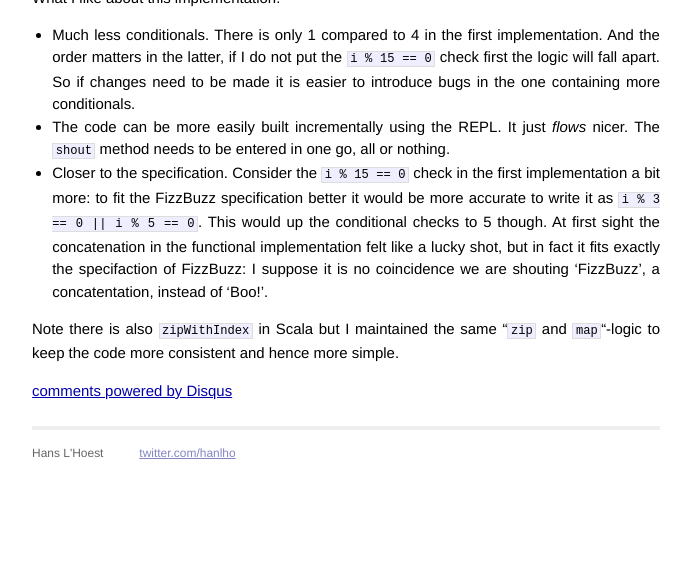
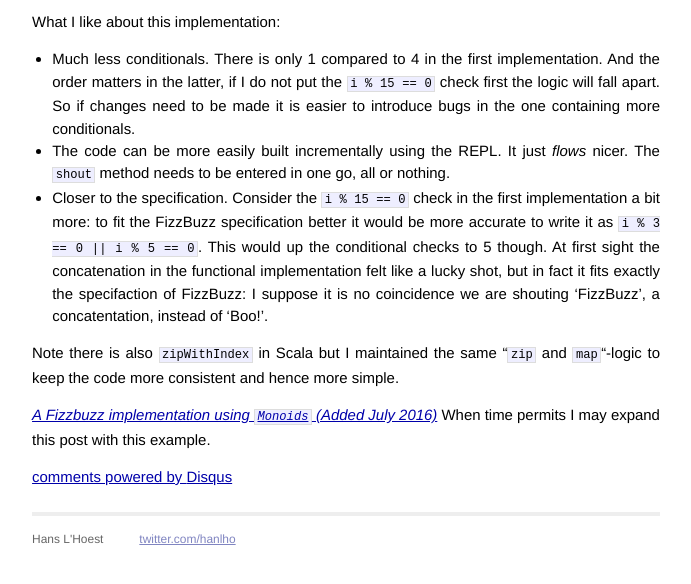
Before and after one commit to lhohan/lhohan.github.io, a Jekyll site: the page built from _posts/2014-02-23-fizzbuzz-stream-fun.md, in a window 1280 px wide and 900 px high, scrolled down 1277 px, cut to the strip 315-899 px from the top of the window. Shown: the whole strip, without its empty margins (294-985 px from the left). Built offline with Jekyll 4.4.1, drawn with Linux system fonts in a browser that asks for light colours; Markdown is read by kramdown in place of the engine named in the settings; comment, search, counter and statistics services are not loaded; before the commit the page ends 2091 px from its top, so only the background shows below that; some of the changed text lies outside the part shown.

Commit message:
Added monoid example.

```diff
--- a/_posts/2014-02-23-fizzbuzz-stream-fun.md
+++ b/_posts/2014-02-23-fizzbuzz-stream-fun.md
@@ -5,6 +5,7 @@ categories: scala
 ---
 
 *Updated with a more functional implementation of FizzBuzz November 2015*
+*Updated with a link to an implementation using `Monoids` July 2016*
 
 [FizzBuzz](http://en.wikipedia.org/wiki/Fizz_buzz) fun in Scala using Scala
 [Streams](http://www.scala-lang.org/api/current/index.html#scala.collection.immutable.Stream).
@@ -53,4 +54,9 @@ What I like about this implementation:
 
 Note there is also `zipWithIndex` in Scala but I maintained the same "`zip` and `map`"-logic to keep the code more consistent and hence more simple.
 
+*[A Fizzbuzz implementation using `Monoids` (Added July 2016)](monoid_example)* When time permits
+I may expand this post with this example.
+
+
 [frege]: https://dierk.gitbooks.io/fregegoodness/content/src/docs/asciidoc/fizzbuzz.html
+[monoid_example]: https://www.reddit.com/r/scala/comments/45gqpd/whats_a_monoid/czy732k
```
